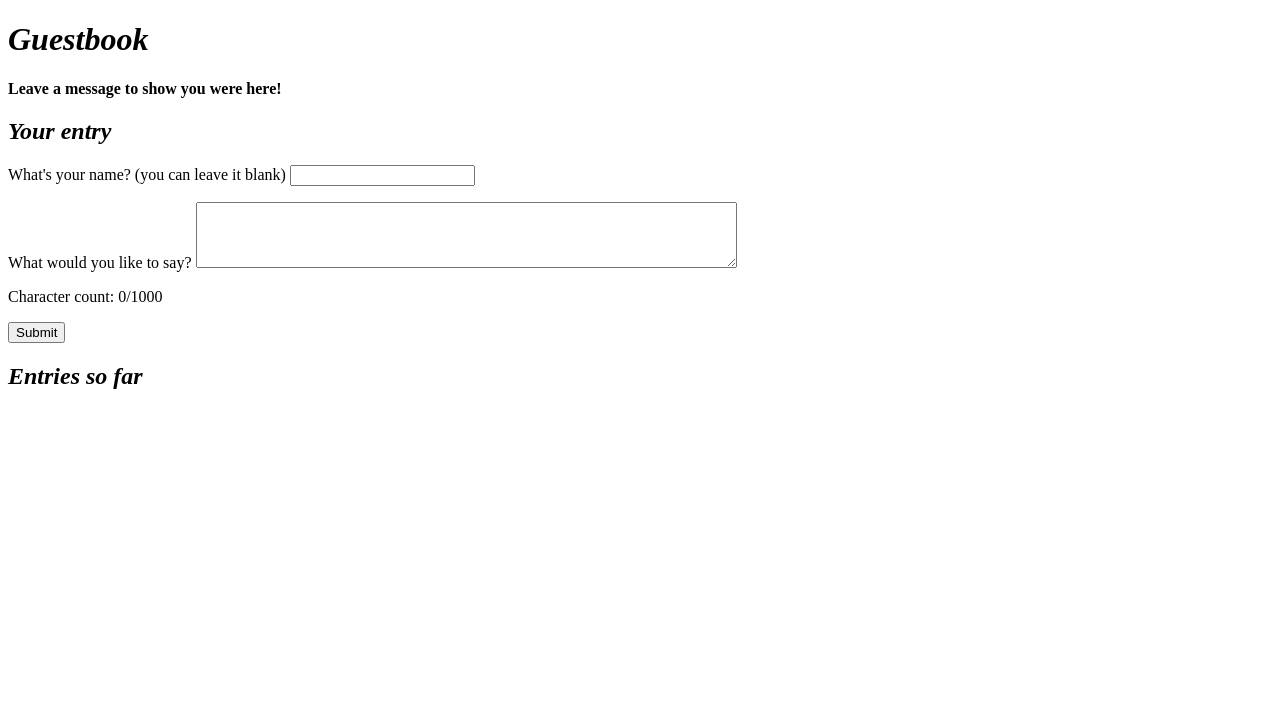
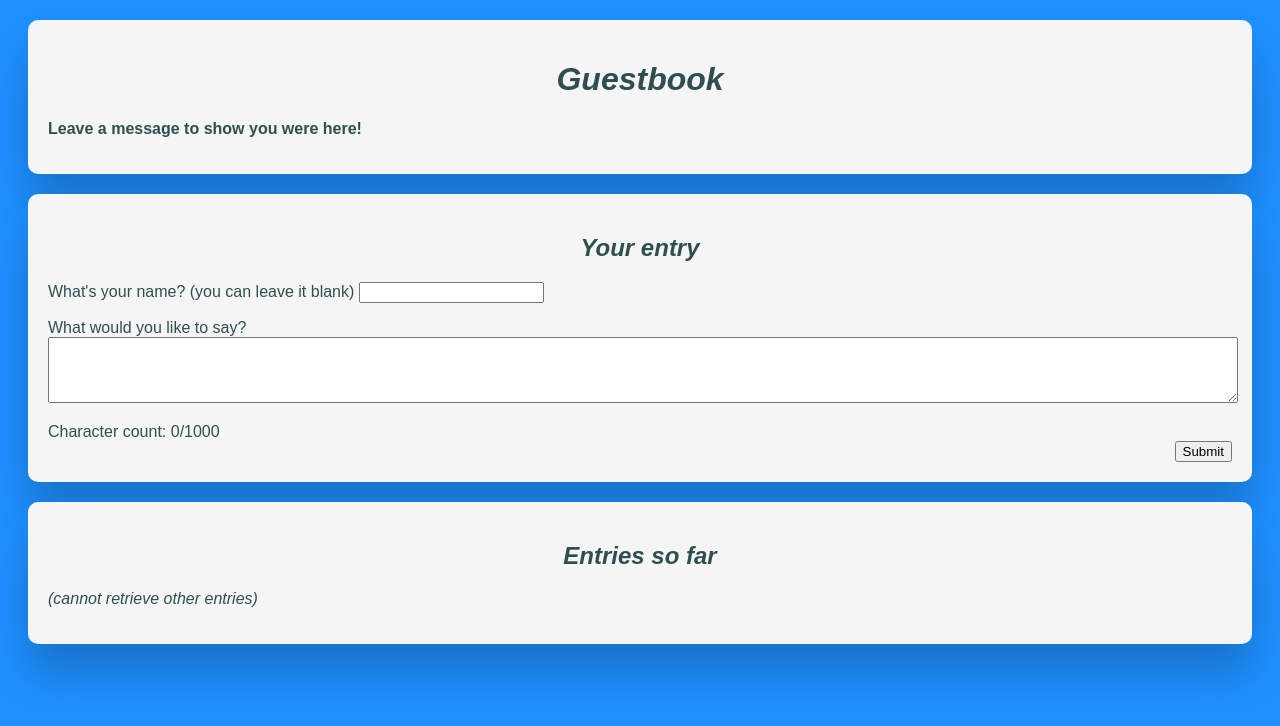
Before and after one commit to lmr97/archie-server, a plain HTML site: page guestbook.html in a window 1280 px wide. Drawn offline with Linux system fonts and the light colour scheme; the site is published under a folder, as on GitHub Pages, so addresses that start at the root find nothing; no server answers.

Commit message:
reverting

```diff
--- a/guestbook.html
+++ b/guestbook.html
@@ -2,7 +2,7 @@
 <html>
 <head>
     <title>Archie's Guestbook</title>
-    <link rel="stylesheet" href="/static/styles/std-style.css">
+    <link rel="stylesheet" href="./static/styles/std-style.css">
     <meta charset="utf-8">
 </head>
 
@@ -33,5 +33,5 @@
         <h2 id="heading"><i>Entries so far</i></h2>
     </div>
 </body>
-<script src="/static/scripts/guestbook.js"></script>
+<script src="./static/scripts/guestbook.js"></script>
 </html>
```
